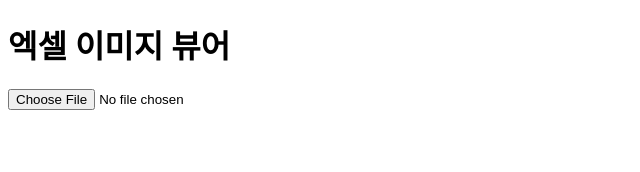
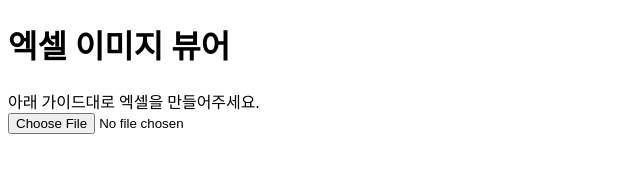
Before and after one commit to heoblitz/Excel_Image_Viewer, a plain HTML site: page index.html in a window 1280 px wide. Shown: the whole page, without its empty margins (0-640 px from the left). Drawn offline with Linux system fonts and the light colour scheme.

Commit message:
Update HTML. Add guide.

```diff
--- a/index.html
+++ b/index.html
@@ -9,6 +9,7 @@
         <div class="header">
             <div class="document-header">
                 <h1 class="document-title">엑셀 이미지 뷰어</h1>
+                    <div type="text">아래 가이드대로 엑셀을 만들어주세요.</div>
             </div>
         </div>
         <div class="container">
```
